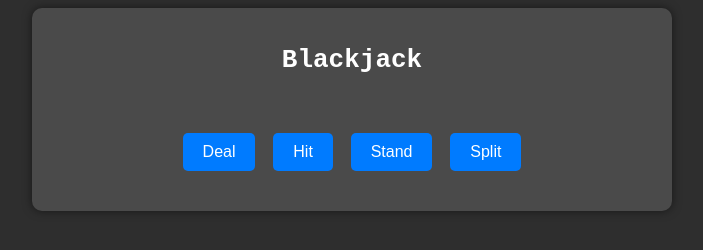
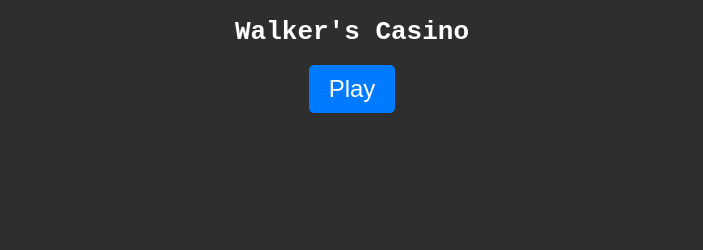
Before and after one commit to wspittal/APCSA-Final, a plain HTML site: page index.html in a window 1280 px wide. Shown: the whole page, without its empty margins (288-991 px from the left). Drawn offline with Linux system fonts and the light colour scheme.

Commit message:
Update index.html

```diff
--- a/index.html
+++ b/index.html
@@ -7,18 +7,25 @@
     <link rel="stylesheet" href="styles.css">
 </head>
 <body>
-    <div id="game-container">
+    <div id="start-screen">
+        <h1>Walker's Casino</h1>
+        <button id="play-button">Play</button>
+    </div>
+    <div id="game-container" style="display: none;">
         <h1>Blackjack</h1>
         <div id="dealer-hand" class="hand"></div>
         <div id="player-hand" class="hand"></div>
+        <div id="player-money">
+            <p>Money: $<span id="money-amount">1000</span></p>
+            <p>Bet: $<input type="number" id="bet-amount" min="1" value="10"></p>
+        </div>
         <div id="buttons">
             <button id="deal-button">Deal</button>
-            <button id="hit-button">Hit</button>
-            <button id="stand-button">Stand</button>
-            <button id="split-button">Split</button>
+            <button id="hit-button" disabled>Hit</button>
+            <button id="stand-button" disabled>Stand</button>
         </div>
         <div id="message"></div>
     </div>
-    <script src="script.js"></script>
+    <script src="scripts.js"></script>
 </body>
 </html>
```
